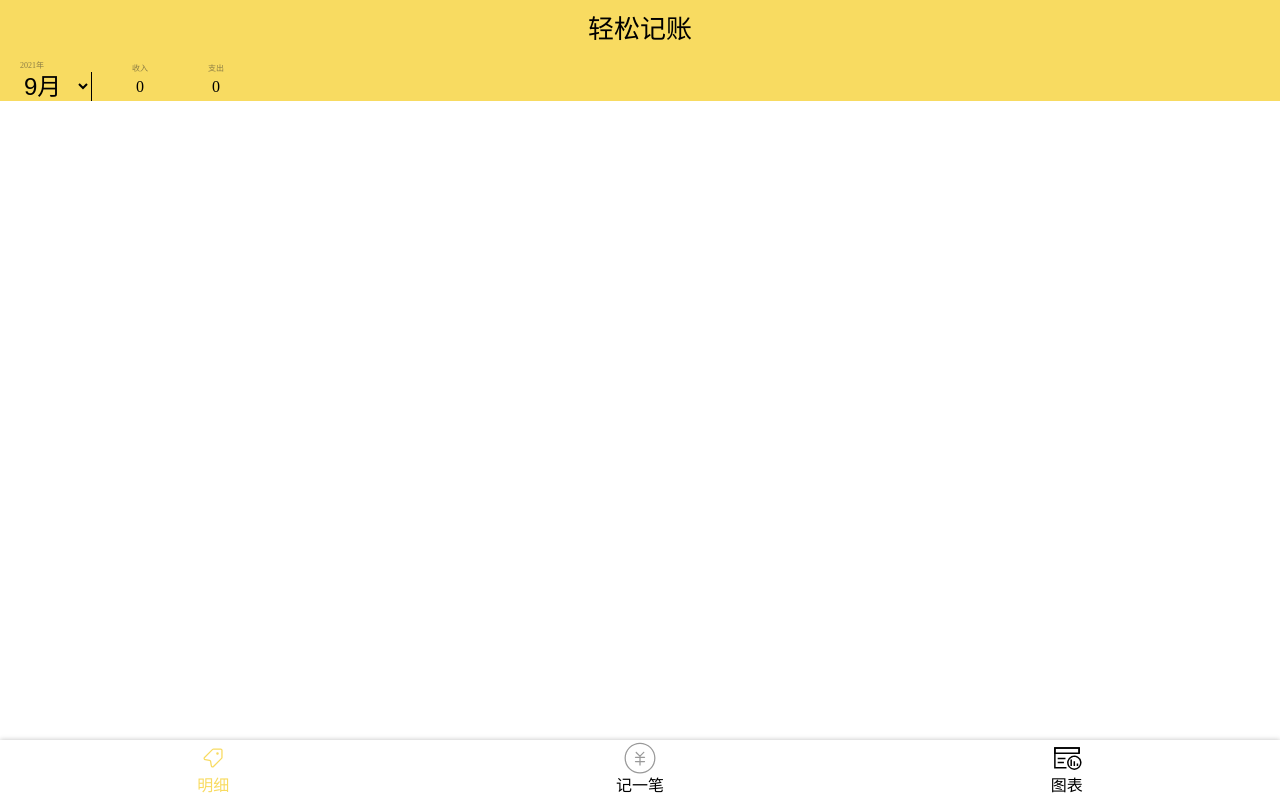
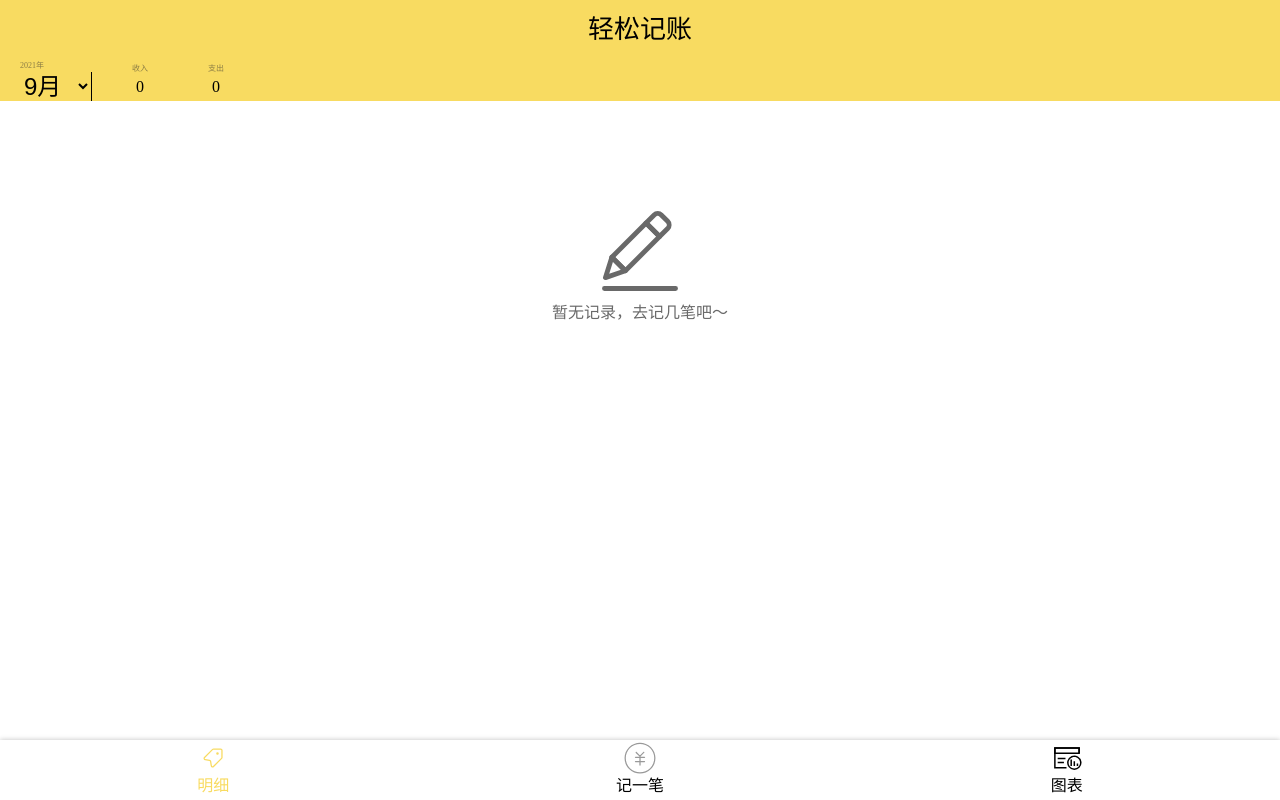
Before and after one commit to rick-yao/money, a Vue app: page /#/labels in a window 1280 px wide. Built offline with nearby package versions, Linux system fonts and the light colour scheme.

Commit message:
模块化展示列表

```diff
--- /dev/null
+++ b/src/views/DisplayRecord.vue
@@ -0,0 +1,127 @@
+<template>
+  <div>
+    <ul class="displayItem" :class="result.length === 0 && 'hidden'">
+      <li v-for="(items, index) in result" :key="index">
+        <h3>{{ beautify(items.title) }}</h3>
+        <ul>
+          <li class="itemList" v-for="i in items.items" :key="i.date">
+            <div class="contentName">
+              <Icon :name="i.selectedTags.toString()"/>
+              <div>{{ tagHashTable[i.selectedTags.toString()] }}</div>
+            </div>
+            <div>{{ i.number }}</div>
+          </li>
+        </ul>
+      </li>
+    </ul>
+    <NoneNotification class="notificationWrapper" :class="result.length === 0 && 'showNotification'"/>
+  </div>
+</template>
+
+<script lang='ts'>
+import Vue from 'vue';
+import {Component, Prop} from 'vue-property-decorator';
+import dayjs from 'dayjs';
+import NoneNotification from '@/views/NoneNotification.vue';
+
+@Component({
+  components: {NoneNotification}
+})
+export default class DisplayRecord extends Vue {
+  @Prop(String) selectedMonth !: string;
+  @Prop(Array) result !: [];
+  tagHashTable = this.$store.state.tagHashTable;
+
+  beautify(day: string): string | null {
+    if (day == undefined) {
+      return null;
+    }
+    const now = dayjs();
+    if (dayjs(day).isSame(now, 'day')) {
+      return '今天';
+    } else if (dayjs(day).isSame(now.subtract(1, 'day'), 'day')) {
+      return '昨天';
+    } else {
+      return day;
+    }
+  }
+
+  // get recordList(): RecordItem[] {
+  //   return this.$store.state.recordList;
+  // }
+
+  // get result(): any {
+  //   if (this.recordList.length === 0) {
+  //     return [];
+  //   } else if (
+  //       this.recordList.findIndex(t => dayjs(t.date).format('M') === this.selectedMonth.toString())
+  //   ) {
+  //     return null;
+  //   }
+  //   const {recordList} = this;
+  //
+  //   const n = clone(recordList.filter(t => dayjs(t.date).format('M') === this.selectedMonth.toString())
+  //       .sort((a, b) =>
+  //           dayjs(b.date).valueOf() - dayjs(a.date).valueOf()));
+  //   const hashTable = [{title: dayjs(n[0].date).format('YYYY-M-D'), items: [n[0]]}];
+  //   for (let i = 1; i <= n.length - 1; i++) {
+  //     const current = n[i];
+  //     const last = hashTable[hashTable.length - 1];
+  //     if (dayjs(current.date).isSame(last.title, 'day')) {
+  //       last.items.push(current);
+  //     } else {
+  //       hashTable.push({title: dayjs(current.date).format('YYYY-M-D'), items: [current]});
+  //     }
+  //   }
+  //   return hashTable;
+  // }
+
+}
+</script>
+
+<style lang='scss' scoped>
+.notificationWrapper {
+  display: none;
+
+  &.showNotification {
+    display: flex;
+  }
+}
+
+.displayItem {
+  &.hidden {
+    display: none;
+  }
+
+  > li {
+    padding: 10px 0;
+
+    h3 {
+      padding-left: 5px;
+    }
+
+    div:last-child {
+      padding-right: 5px;
+    }
+
+    .itemList {
+      display: flex;
+      justify-content: space-between;
+      padding: 3px 0;
+
+      .contentName {
+        display: flex;
+        align-items: center;
+        padding-left: 10px;
+
+        .goPrevious {
+          width: 40px;
+          height: 40px;
+          padding-right: 3px;
+        }
+      }
+    }
+  }
+}
+
+</style>
--- a/src/views/Labels.vue
+++ b/src/views/Labels.vue
@@ -19,36 +19,21 @@
         <div>{{ totalOutcome }}</div>
       </div>
     </div>
-    <ul class="displayItem" :class="result === null && 'hidden'">
-      <li v-for="(items, index) in result" :key="index">
-        <h3>{{ beautify(items.title) }}</h3>
-        <ul>
-          <li class="itemList" v-for="i in items.items" :key="i.date">
-            <div class="contentName">
-              <Icon :name="i.selectedTags.toString()"/>
-              <div>{{ tagHashTable[i.selectedTags.toString()] }}</div>
-            </div>
-            <div>{{ i.number }}</div>
-          </li>
-        </ul>
-      </li>
-    </ul>
-    <div class="notificationWrapper" :class="result === null && 'showNotification'">
-      本月暂无记录
-    </div>
+    <DisplayRecord :selected-month="selectedMonth" :result="result"/>
   </layout>
 </template>
 
 <script lang="ts">
 import Vue from 'vue';
 import {Component} from 'vue-property-decorator';
-import Icon from '@/components/Icon.vue';
 import Button from '@/components/Button.vue';
 import dayjs from 'dayjs';
 import clone from '@/lib/clone';
+import NoneNotification from '@/views/NoneNotification.vue';
+import DisplayRecord from '@/views/DisplayRecord.vue';
 
 @Component({
-  components: {Button, Icon},
+  components: {DisplayRecord, NoneNotification, Button},
 })
 export default class labels extends Vue {
   tagHashTable = this.$store.state.tagHashTable;
@@ -105,20 +90,6 @@ export default class labels extends Vue {
     return finalResult;
   }
 
-  beautify(day: string): string | null {
-    if (day == undefined) {
-      return null;
-    }
-    const now = dayjs();
-    if (dayjs(day).isSame(now, 'day')) {
-      return '今天';
-    } else if (dayjs(day).isSame(now.subtract(1, 'day'), 'day')) {
-      return '昨天';
-    } else {
-      return day;
-    }
-  }
-
   get recordList(): RecordItem[] {
     return this.$store.state.recordList;
   }
@@ -129,7 +100,7 @@ export default class labels extends Vue {
     } else if (
         this.recordList.findIndex(t => dayjs(t.date).format('M') === this.selectedMonth.toString())
     ) {
-      return null;
+      return [];
     }
     const {recordList} = this;
 
@@ -220,49 +191,5 @@ export default class labels extends Vue {
 
     }
   }
-
-  .displayItem {
-    &.hidden {
-      display: none;
-    }
-
-    > li {
-      padding: 10px 0;
-
-      h3 {
-        padding-left: 5px;
-      }
-
-      div:last-child {
-        padding-right: 5px;
-      }
-
-      .itemList {
-        display: flex;
-        justify-content: space-between;
-        padding: 3px 0;
-
-        .contentName {
-          display: flex;
-          align-items: center;
-          padding-left: 10px;
-
-          .goPrevious {
-            width: 40px;
-            height: 40px;
-            padding-right: 3px;
-          }
-        }
-      }
-    }
-  }
-
-  .notificationWrapper {
-    display: none;
-
-    &.showNotification {
-      display: block;
-    }
-  }
 }
 </style>
--- /dev/null
+++ b/src/views/NoneNotification.vue
@@ -0,0 +1,36 @@
+<template>
+  <div class="contentWrapper">
+    <Icon name="notification" class="svg"/>
+    <div>暂无记录，去记几笔吧～</div>
+  </div>
+</template>
+
+<script lang='ts'>
+import Vue from 'vue';
+import {Component} from 'vue-property-decorator';
+
+@Component
+export default class NoneNotification extends Vue {
+
+}
+</script>
+
+<style lang='scss' scoped>
+.contentWrapper {
+  display: flex;
+  flex-direction: column;
+  align-items: center;
+  justify-content: center;
+
+  .svg {
+    width: 80px;
+    height: 80px;
+    margin-top: 100px;
+  }
+
+  div {
+    padding-top: 10px;
+    color: dimgrey;
+  }
+}
+</style>
```
